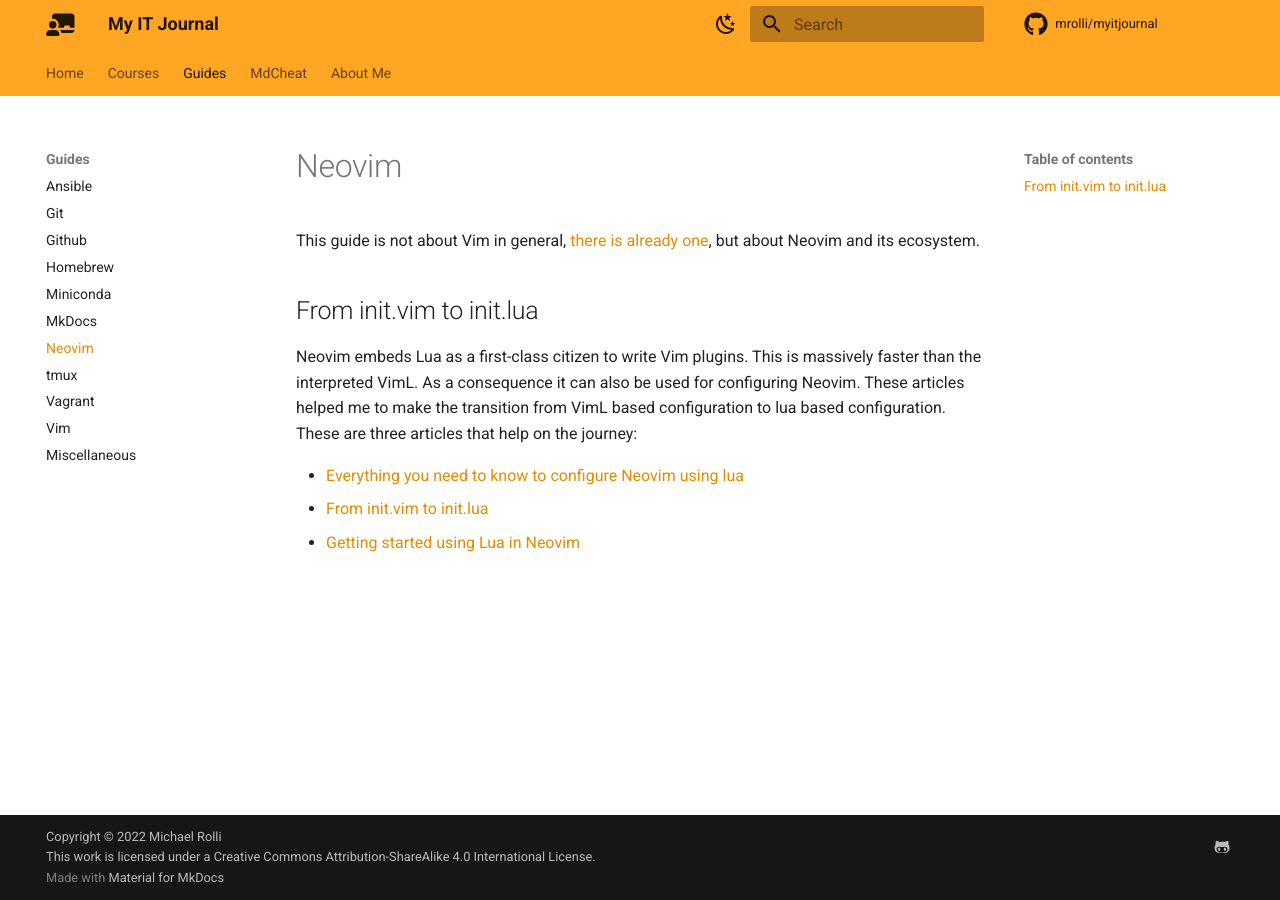
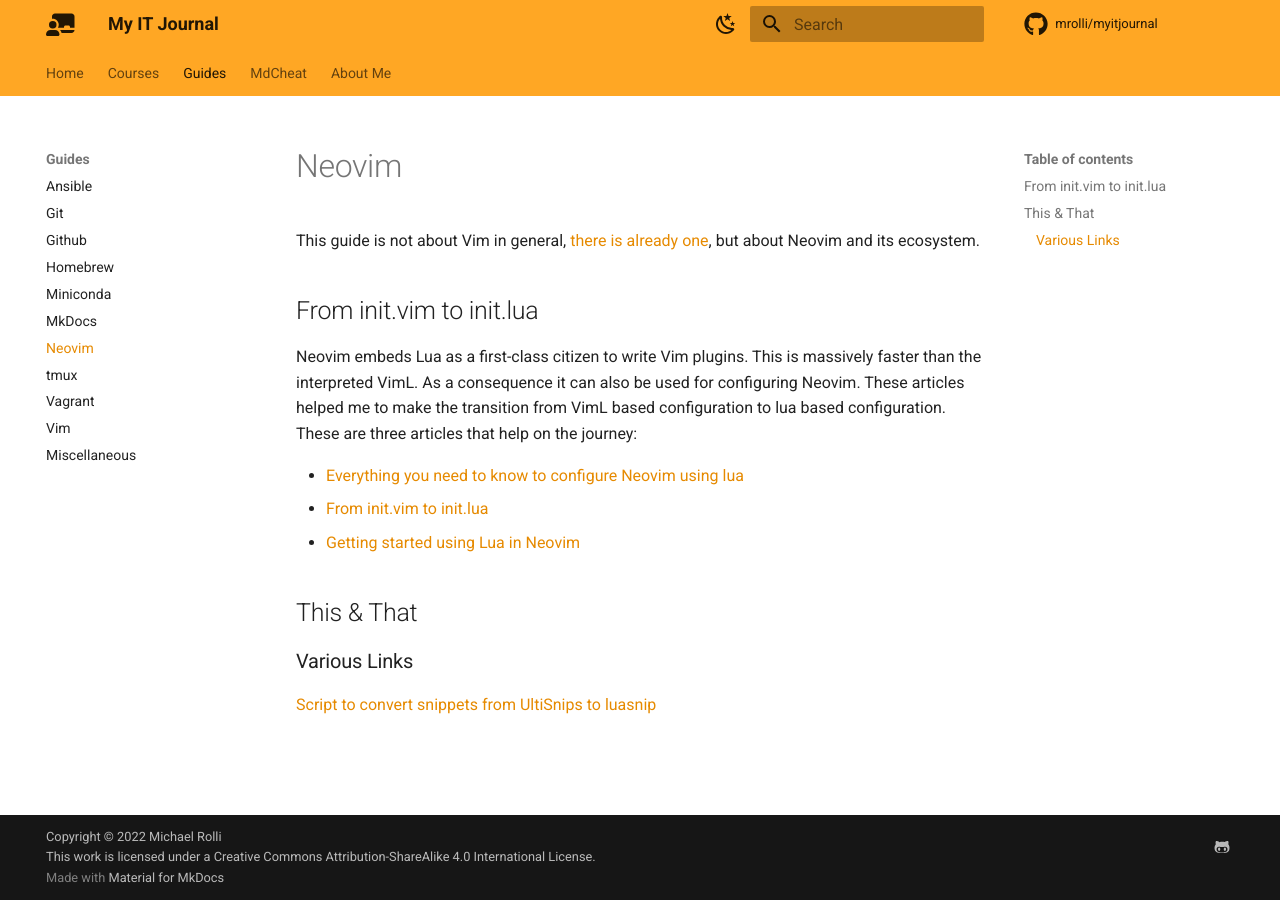
Before and after one commit to mrolli/myitjournal, an MkDocs documentation site: the page built from docs/guides/neovim.md, in a window 1280 px wide. Built offline with MkDocs 1.6.1 and Material for MkDocs 9.7.7, drawn with Linux system fonts in a browser that asks for light colours; comment, search, counter and statistics services are not loaded.

Commit message:
Add a link to a snippet converting script

```diff
--- a/docs/guides/neovim.md
+++ b/docs/guides/neovim.md
@@ -11,3 +11,9 @@
 - [Everything you need to know to configure Neovim using lua](https://vonheikemen.github.io/devlog/tools/configuring-neovim-using-lua/)
 - [From init.vim to init.lua](https://teukka.tech/luanvim.html)
 - [Getting started using Lua in Neovim](https://github.com/nanotee/nvim-lua-guide)
+
+## This & That
+
+### Various Links
+
+[Script to convert snippets from UltiSnips to luasnip](https://github.com/L3MON4D3/LuaSnip/issues/201#issuecomment-950132369)
```
